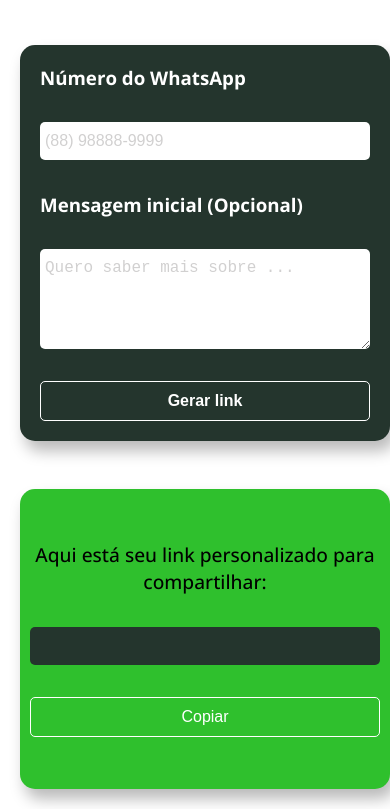
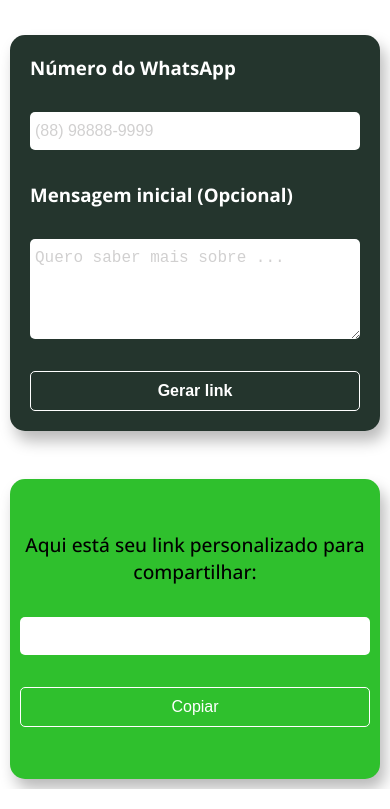
Before and after one commit to leolucena22/gerador-link-whatsapp, a plain HTML site: page index.html in a window 390 px wide. Shown: the part 136-945 px from the top of the page. Drawn offline with nearby package versions, Linux system fonts and the light colour scheme.

Commit message:
Correção css

```diff
--- a/index.html
+++ b/index.html
@@ -31,7 +31,7 @@
             <div class="box-resultado">
                 <h3>Aqui está seu link personalizado para compartilhar:</h3>
                 <div class="box-copiar">
-                    <input id="link" type="text" value="" disabled>
+                    <input id="link" type="submit" value="" disabled="">
                     <button onclick="copiarLink()">Copiar</button>
                 </div>
             </div>
--- a/style.css
+++ b/style.css
@@ -142,8 +142,8 @@ body {
     outline: none;
     border: none;
     font-size: 1rem;
-    background-color: var(--secondary-color);
-    color: var(--white-color);
+    background-color: var(--white-color);
+    color: var(--black-color);
 }
 
 .box-copiar button {
@@ -170,11 +170,11 @@ body {
 @media (max-width:600px) {
 
     .container {
-        margin: 20px;
+        margin: 10px;
     }
 
     .box-gerador {
-        width: 370px;
+        width: 100%;
         padding: 20px;
     }
 
@@ -191,7 +191,7 @@ body {
     }
 
     .box-titulo h1 {
-        font-size:2rem;
+        font-size: 2rem;
     }
 
     .box-titulo span {
@@ -199,7 +199,7 @@ body {
     }
 
     .box-resultado {
-        width: 370px
+        width: 100%;
     }
 
     .box-resultado h3 {
```
